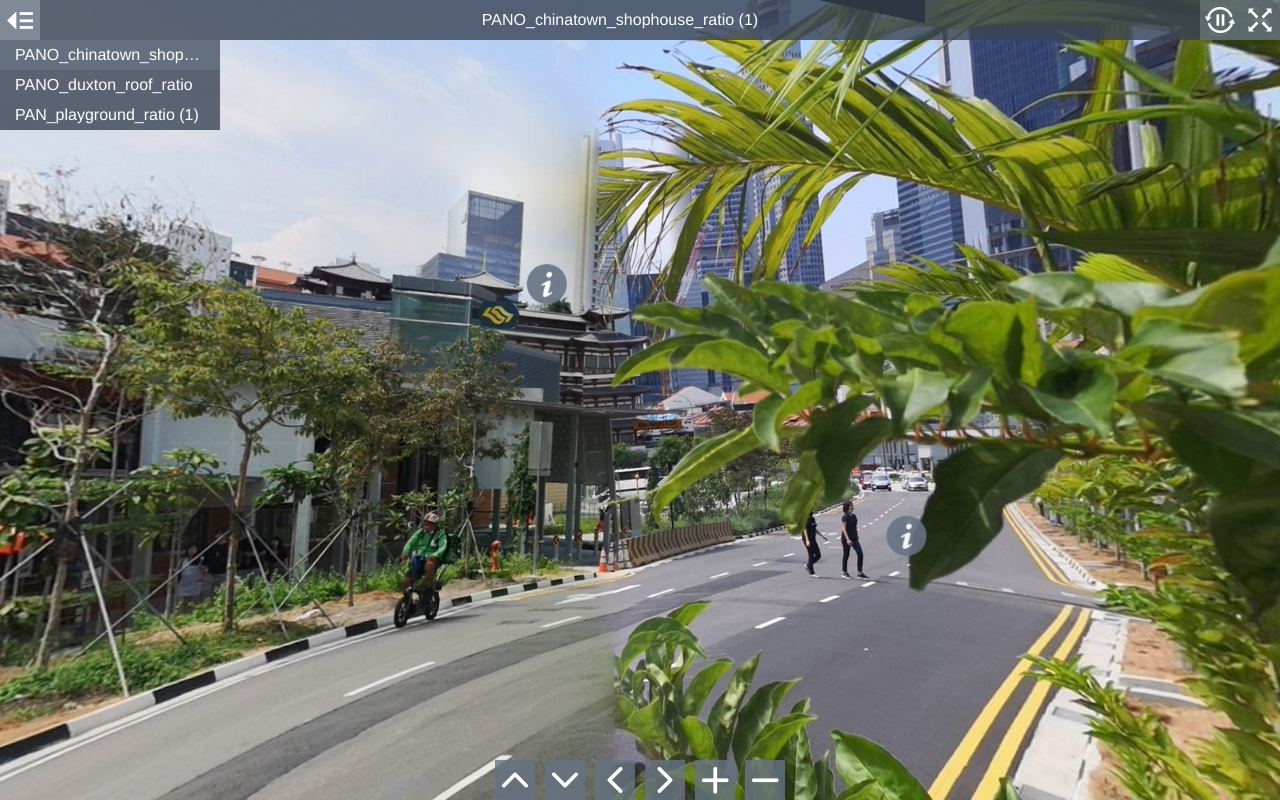
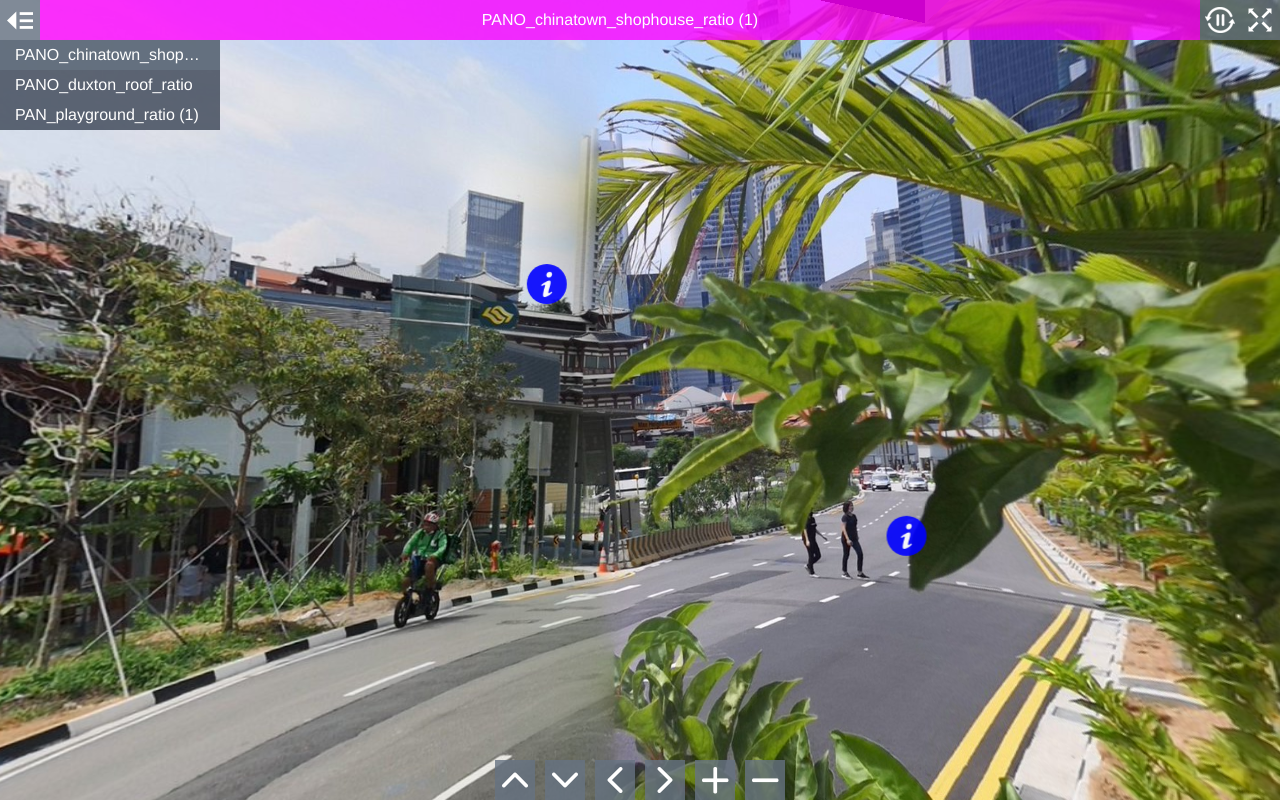
Before and after one commit to nusbhchia/Webtour-Tanjong-Pagar, a plain HTML site: page index.html in a window 1280 px wide. Drawn offline with Linux system fonts and the light colour scheme; animation ran at ten frames a second.

Commit message:
Update style.css
3 changes made to CSS. Specifically,
purple 255 0 255 (titleBar)
blue 0 0 255 (info-hotspot-header)
red 255 0 0 (link-hotspot-tooltip)

```diff
--- a/style.css
+++ b/style.css
@@ -79,8 +79,8 @@ body.multiple-scenes.mobile #titleBar {
   height: 100%;
   line-height: 30px;
   padding: 5px;
-  background-color: rgb(58,68,84);
-  background-color: rgba(58,68,84,0.8);
+  background-color: rgb(255,0,255);
+  background-color: rgba(255,0,255,0.8);
   overflow: hidden;
   text-overflow: ellipsis;
   white-space: nowrap;
@@ -376,8 +376,8 @@ body.single-scene #sceneList, body.single-scene #sceneListToggle {
 
   border-radius: 5px;
 
-  background-color: rgb(58,68,84);
-  background-color: rgba(58,68,84,0.8);
+  background-color: rgb(255,0,0);
+  background-color: rgba(255,0,0,0.8);
 
   color: #fff;
 
@@ -453,7 +453,7 @@ body.single-scene #sceneList, body.single-scene #sceneListToggle {
   width: 40px;
   height: 40px;
   border-radius: 20px;
-  background-color: rgb(103,115,131);
+  background-color: rgb(0,0,255);
   cursor: pointer;
   -webkit-transition: width 0.3s ease-in-out 0.5s,
                       border-radius 0.3s ease-in-out 0.5s;
```
